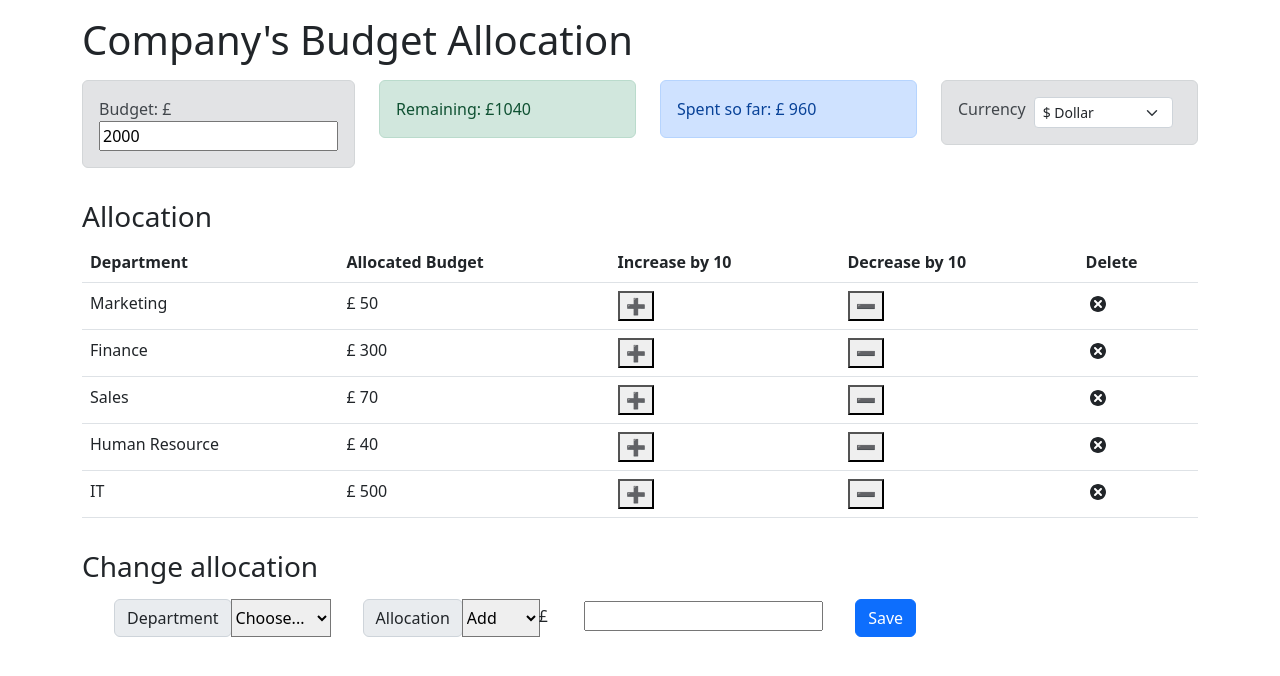
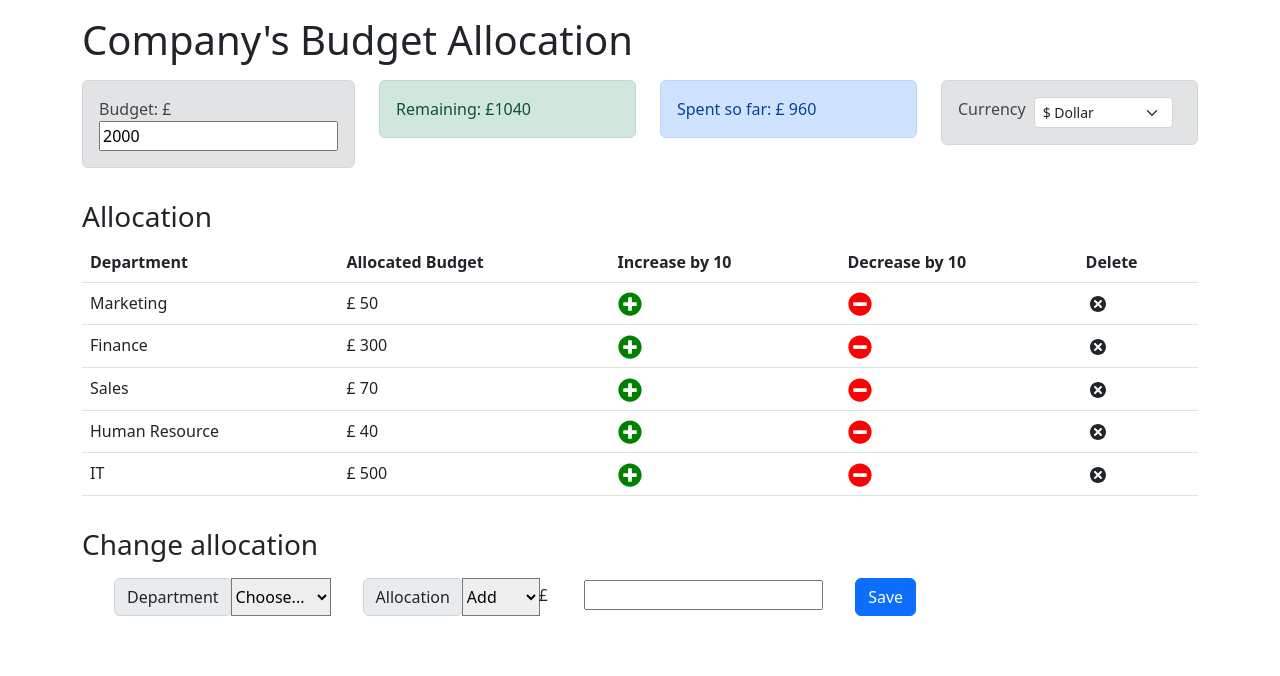
Before and after one commit to ibm-developer-skills-network/ejtos-react_budget_app, a React (Create React App) app: page / in a window 1280 px wide. Shown: the top 676 px of the page. Built offline with nearby package versions, Linux system fonts and the light colour scheme.

Commit message:
button color

```diff
--- a/src/components/ExpenseItem.js
+++ b/src/components/ExpenseItem.js
@@ -1,6 +1,7 @@
 import React, { useContext } from 'react';
 import { TiDelete } from 'react-icons/ti';
 import { AppContext } from '../context/AppContext';
+import{FaPlusCircle,FaMinusCircle} from 'react-icons/fa'
 
 const ExpenseItem = (props) => {
     const { dispatch, currency } = useContext(AppContext);
@@ -41,8 +42,12 @@ const ExpenseItem = (props) => {
         <tr>
         <td>{props.name}</td>
         <td>{currency} {props.cost}</td>
-        <td><button onClick={event=> increaseAllocation(props.name)}>➕</button></td>
-        <td><button onClick={event=> decreaseAllocation(props.name)}>➖</button></td>
+        <td><FaPlusCircle size="1.5em" color="green"
+          onClick={(event) => increaseAllocation(props.name)}
+        ></FaPlusCircle></td>
+        <td><FaMinusCircle size="1.5em" color="red"
+          onClick={(event) => decreaseAllocation(props.name)}
+        ></FaMinusCircle></td>
         <td><TiDelete size='1.5em' onClick={handleDeleteExpense}></TiDelete></td>
         </tr>
     );
```
